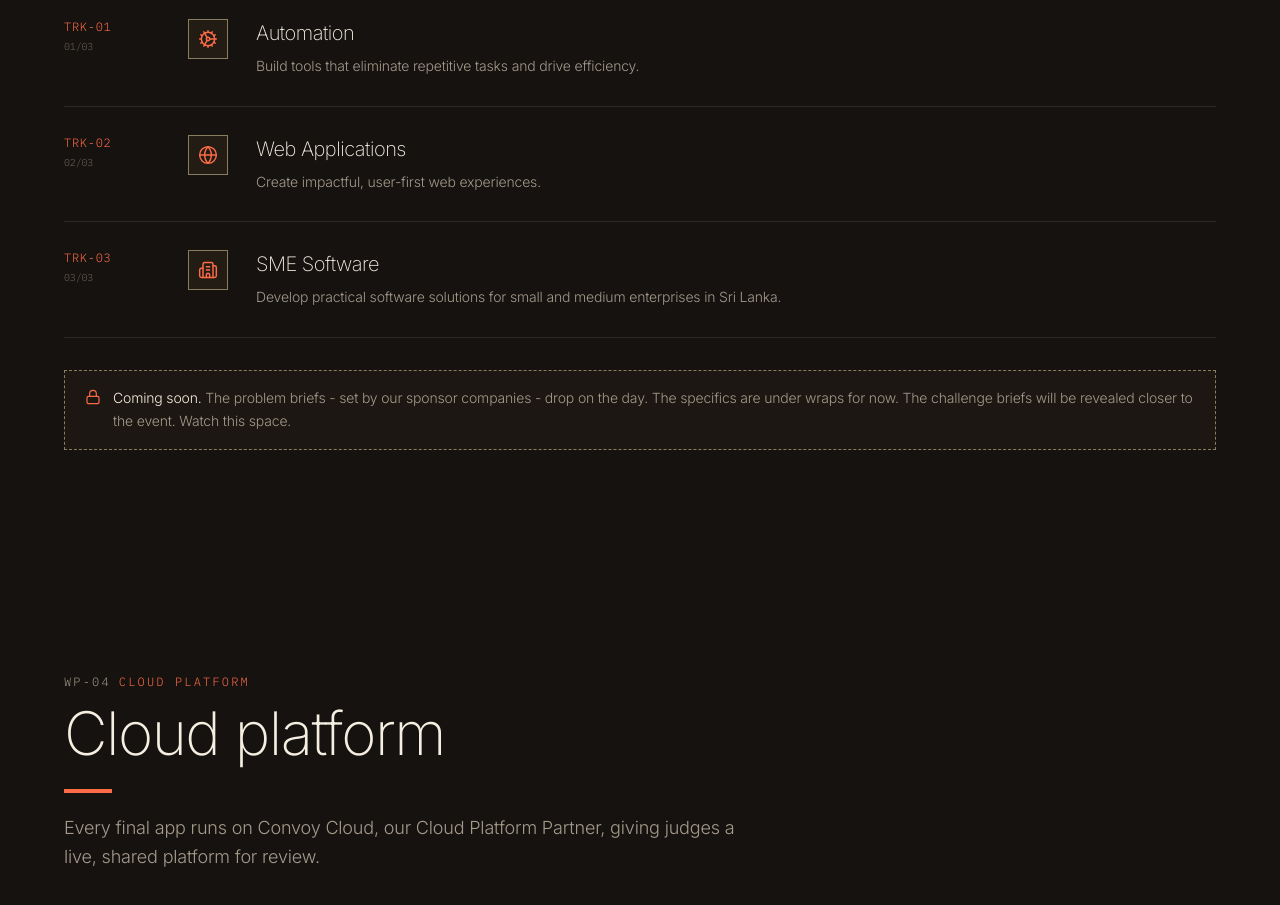
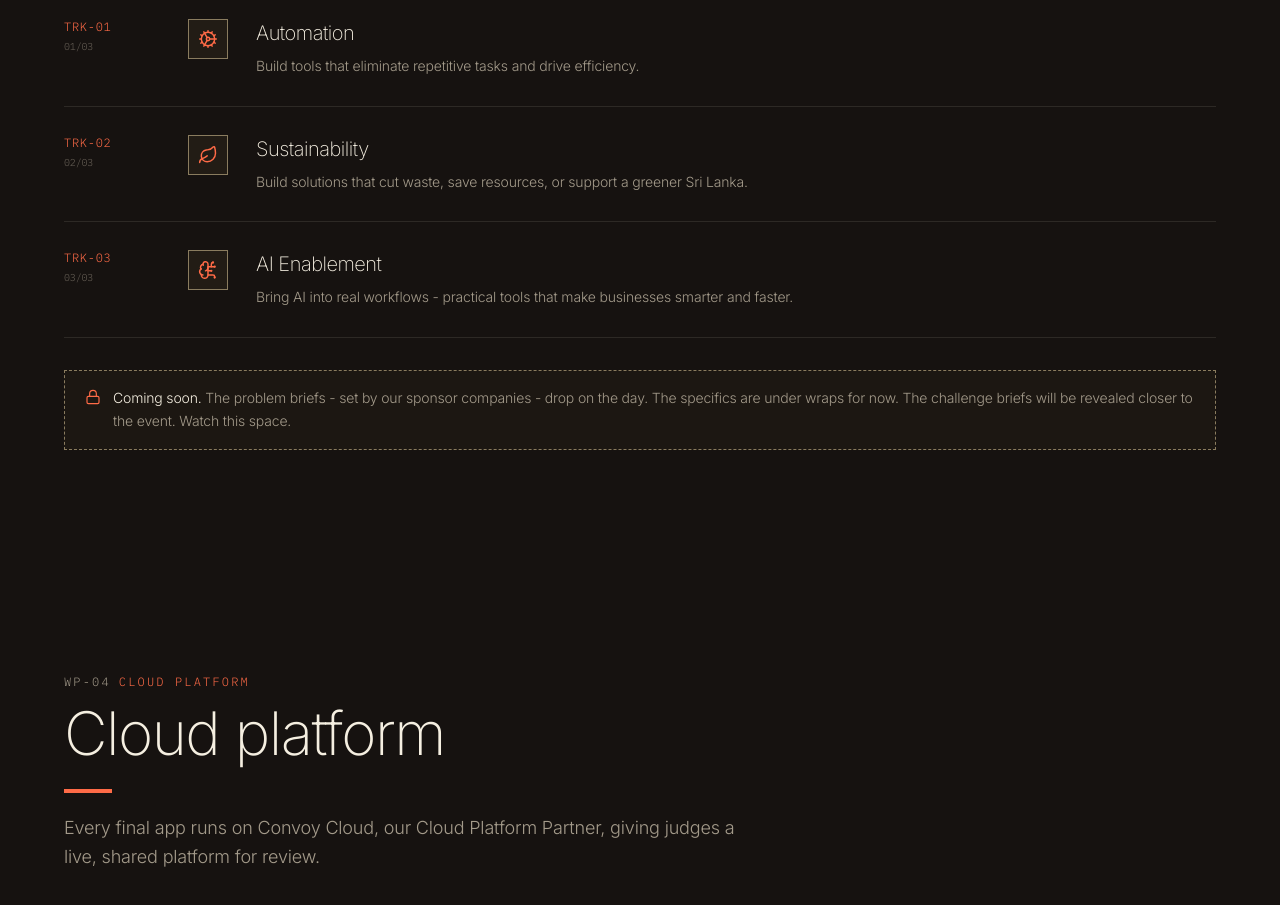
Before and after one commit to sharu28/cloudhack-public-site, a Next.js app: page / in a window 1280 px wide. Shown: the part 3020-3925 px from the top of the page. Built offline with nearby package versions, Linux system fonts and the light colour scheme.

Commit message:
Lock in final track themes: Automation, Sustainability, AI Enablement
Replaces the generic Web Applications / SME Software placeholders with the
three confirmed themes. Updated icons (Leaf, BrainCircuit) and the FAQ
answer that named the old tracks.

```diff
--- a/components/sections/Tracks.tsx
+++ b/components/sections/Tracks.tsx
@@ -1,9 +1,9 @@
-import { Cog, Globe, Building2, Lock } from "lucide-react";
+import { Cog, Leaf, BrainCircuit, Lock } from "lucide-react";
 import { site } from "@/content/site";
 import { Section } from "@/components/Section";
 import { ManifestList, ManifestRow } from "@/components/ManifestRow";
 
-const TRACK_ICONS = [Cog, Globe, Building2];
+const TRACK_ICONS = [Cog, Leaf, BrainCircuit];
 
 /**
  * Tracks - the three challenge tracks as manifest rows with a track code,
--- a/content/site.ts
+++ b/content/site.ts
@@ -70,13 +70,13 @@ export const site = {
           "Build tools that eliminate repetitive tasks and drive efficiency.",
       },
       {
-        name: "Web Applications",
-        blurb: "Create impactful, user-first web experiences.",
+        name: "Sustainability",
+        blurb: "Build solutions that cut waste, save resources, or support a greener Sri Lanka.",
       },
       {
-        name: "SME Software",
+        name: "AI Enablement",
         blurb:
-          "Develop practical software solutions for small and medium enterprises in Sri Lanka.",
+          "Bring AI into real workflows - practical tools that make businesses smarter and faster.",
       },
     ],
   },
@@ -454,8 +454,8 @@ export const site = {
       {
         q: "What do I need to build?",
         a:
-          "Pick one of the sponsor problem tracks - Automation, Web Applications " +
-          "or SME Software - and ship a working prototype using AI tools by the " +
+          "Pick one of the sponsor problem tracks - Automation, Sustainability, " +
+          "or AI Enablement - and ship a working prototype using AI tools by the " +
           "evening demo. Final submissions must include a working demo, a GitHub/repo " +
           "link, and a short presentation or demo video.",
       },
```
